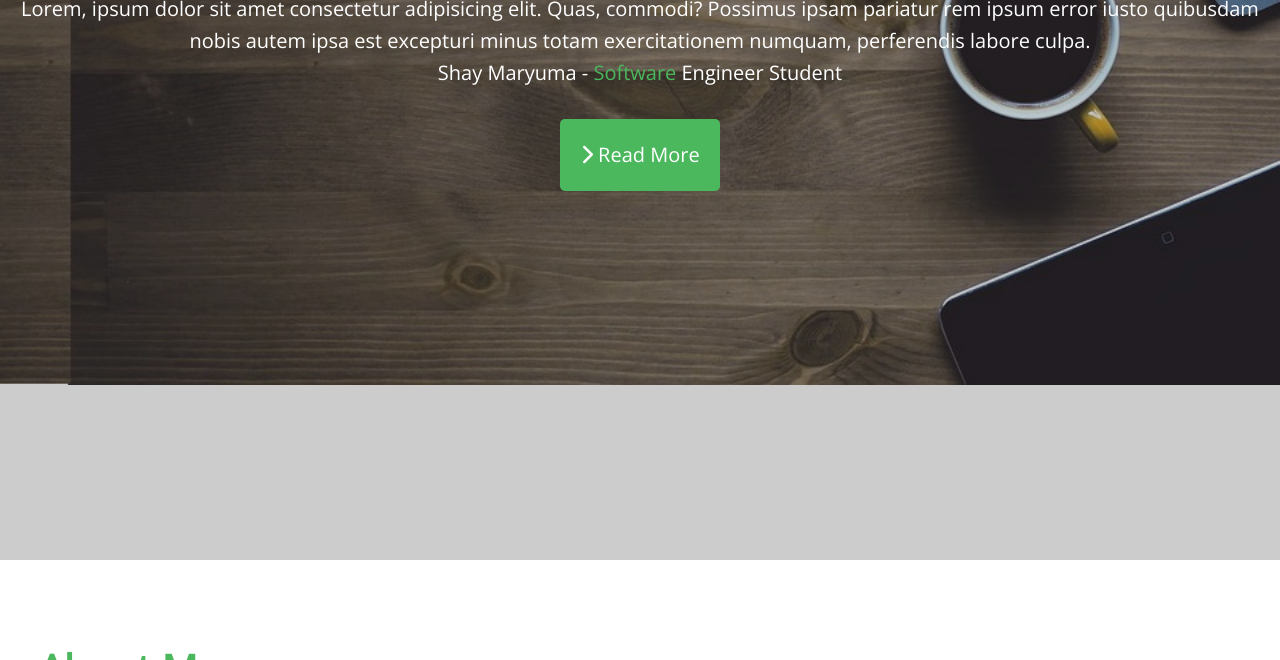
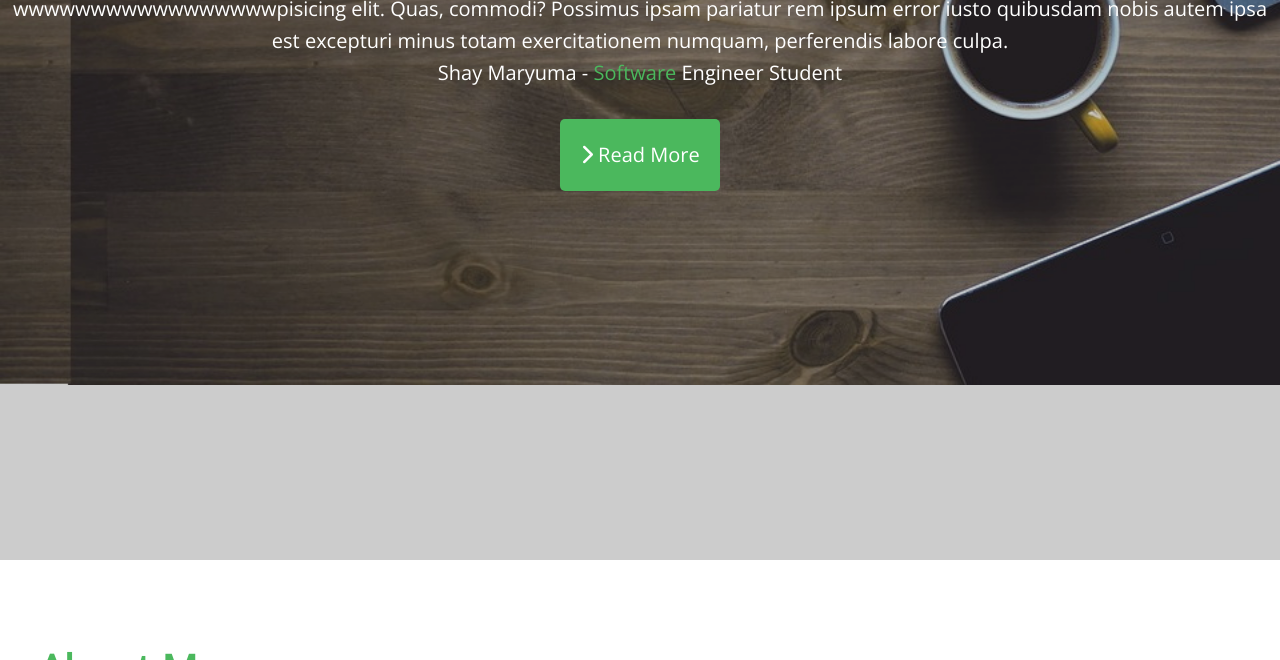
Before and after one commit to shayke223/MyWebsite---On-Progress, a plain HTML site: page index.html in a window 1280 px wide. Shown: the part 440-1100 px from the top of the page. Drawn offline with nearby package versions, Linux system fonts and the light colour scheme.

Commit message:
Updated form

```diff
--- a/index.html
+++ b/index.html
@@ -35,10 +35,10 @@
 </div>
 <div class="mainPage" id = "home">
   <h1>Welcome To My Website</h1>
-  <form name="contact" method="POST" data-netlify="true">
-  <p>Lorem, ipsum dolor sit amet consectetur adipisicing elit. Quas, commodi? Possimus ipsam pariatur rem ipsum error iusto quibusdam nobis autem ipsa est excepturi minus totam exercitationem numquam, perferendis labore culpa.</p>
+
+  <p>wwwwwwwwwwwwwwwwwpisicing elit. Quas, commodi? Possimus ipsam pariatur rem ipsum error iusto quibusdam nobis autem ipsa est excepturi minus totam exercitationem numquam, perferendis labore culpa.</p>
   <p>Shay Maryuma - <span class = "markColor"> Software</span> Engineer Student</p>
-</form>
+
   <a href="#about" class="myBtn"><i class="fas fa-chevron-right"></i> Read More</a>
 </div>
 </header>
```
